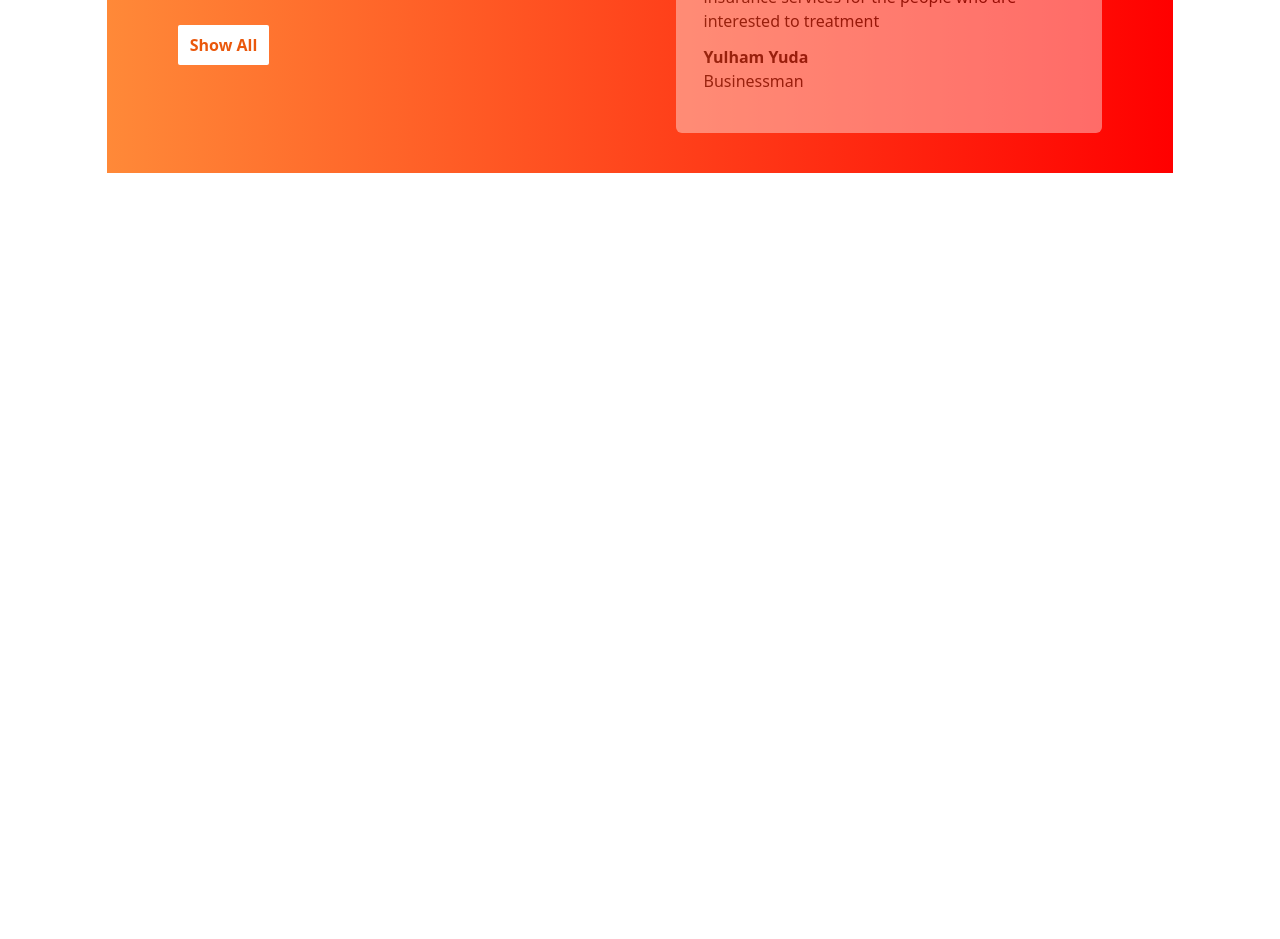
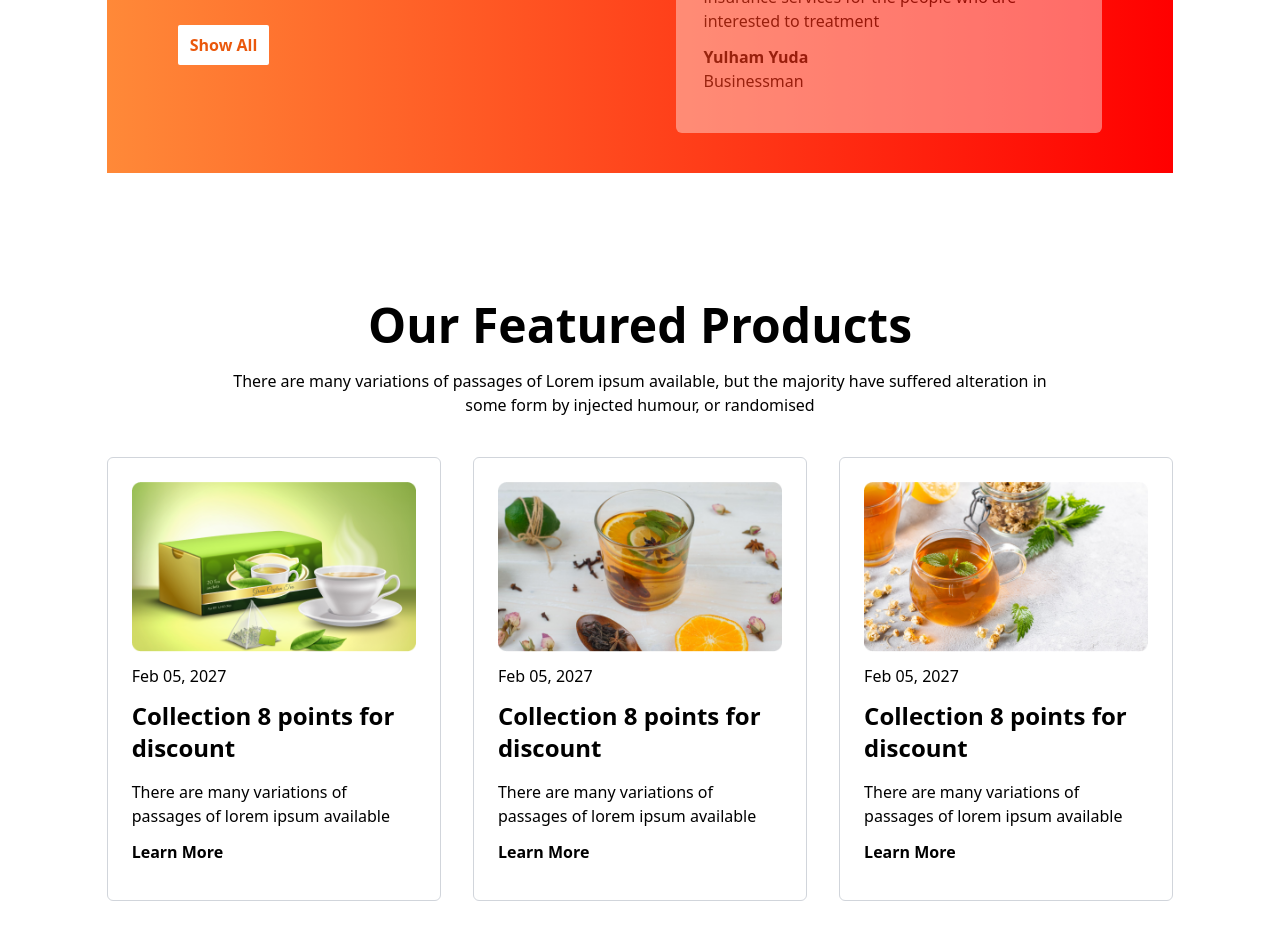
Before and after one commit to Das-Dipto/Tea-House, a plain HTML site: page index.html in a window 1280 px wide. Shown: the part 2050-2989 px from the top of the page. Before the commit the page ends 2319 px from the top, so only its background shows below. Drawn offline with nearby package versions, Linux system fonts and the light colour scheme.

Commit message:
Fifth section completed

```diff
--- a/index.html
+++ b/index.html
@@ -6,6 +6,8 @@
     <meta name="viewport" content="width=device-width, initial-scale=1.0">
     <title>Tea House</title>
 
+    <!-- Below is the link of favicon. -->
+    <link rel="icon" type="image/x-icon" href="./images/D8S.png">
     <!-- Below is tailwind-css cdn link -->
     <script src="https://cdn.tailwindcss.com" ></script>
     <!-- Below is font awesome cdn link -->
@@ -127,6 +129,40 @@
             </div>
         </section>
 
+        <section class="news-events my-32">
+            <h2 class="text-center text-3xl  sm:text-5xl font-bold ">Our Featured Products</h2>
+            <p class="text-center w-4/5 mx-auto my-5">There are many variations of passages of Lorem ipsum available, but
+                    the majority have suffered alteration in some form by injected humour,
+                    or randomised
+            </p>
+
+            <div class="news my-10 grid grid-cols-1 sm:grid-cols-2 lg:grid-cols-3 gap-8">
+                  <article class="p-6 rounded-md border border-gray-300">
+                    <img src="./images/news-1.png" class="object-cover w-full" alt="news-1">
+                    <p class="my-3">Feb 05, 2027</p>
+                    <h3 class=" text-2xl font-bold mb-4">Collection 8 points for discount</h3>
+                    <p>There are many variations of passages of lorem ipsum available</p>
+                    <h6 class=" text-1xl font-bold my-3">Learn More</h6>
+                  </article>
+
+                  <article class="p-6 rounded-md border border-gray-300">
+                    <img src="./images/news-2.png" class="object-cover w-full"  alt="news-2">
+                    <p class="my-3">Feb 05, 2027</p>
+                    <h3 class=" text-2xl   font-bold mb-4">Collection 8 points for discount</h3>
+                    <p>There are many variations of passages of lorem ipsum available</p>
+                    <h4 class=" text-1xl   font-bold my-3">Learn More</h4>
+                  </article>
+
+                  <article class="p-6 rounded-md border border-gray-300">
+                    <img src="./images/news-3.png" class="object-cover w-full" alt="news-3">
+                    <p class="my-3">Feb 05, 2027</p>
+                    <h3 class=" text-2xl  font-bold mb-4">Collection 8 points for discount</h3>
+                    <p>There are many variations of passages of lorem ipsum available</p>
+                    <h4 class=" text-1xl  font-bold my-3">Learn More</h4>
+                  </article>
+            </div>
+        </section>
+
       </main>
 </body>
 </html>
```
Also changed, not shown: images/D8S.png (added).
